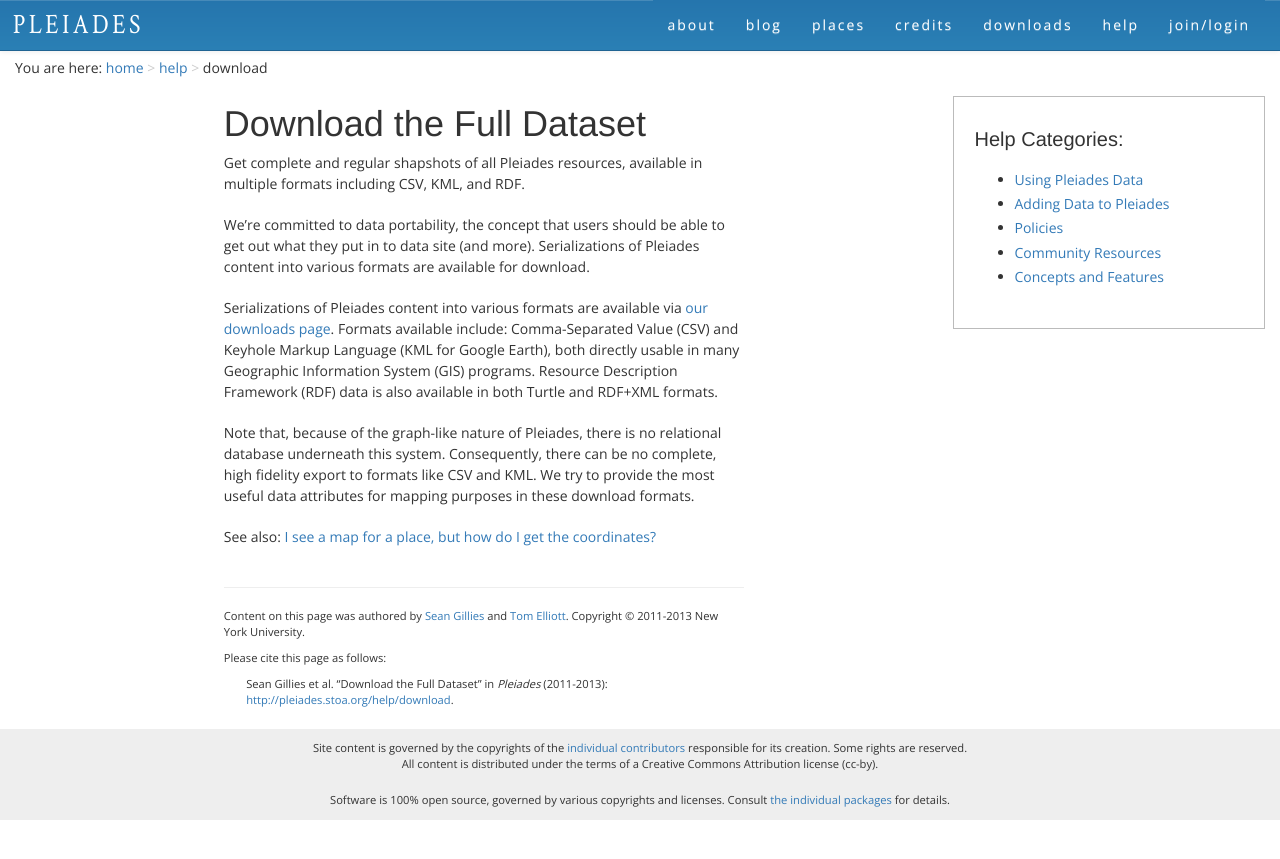
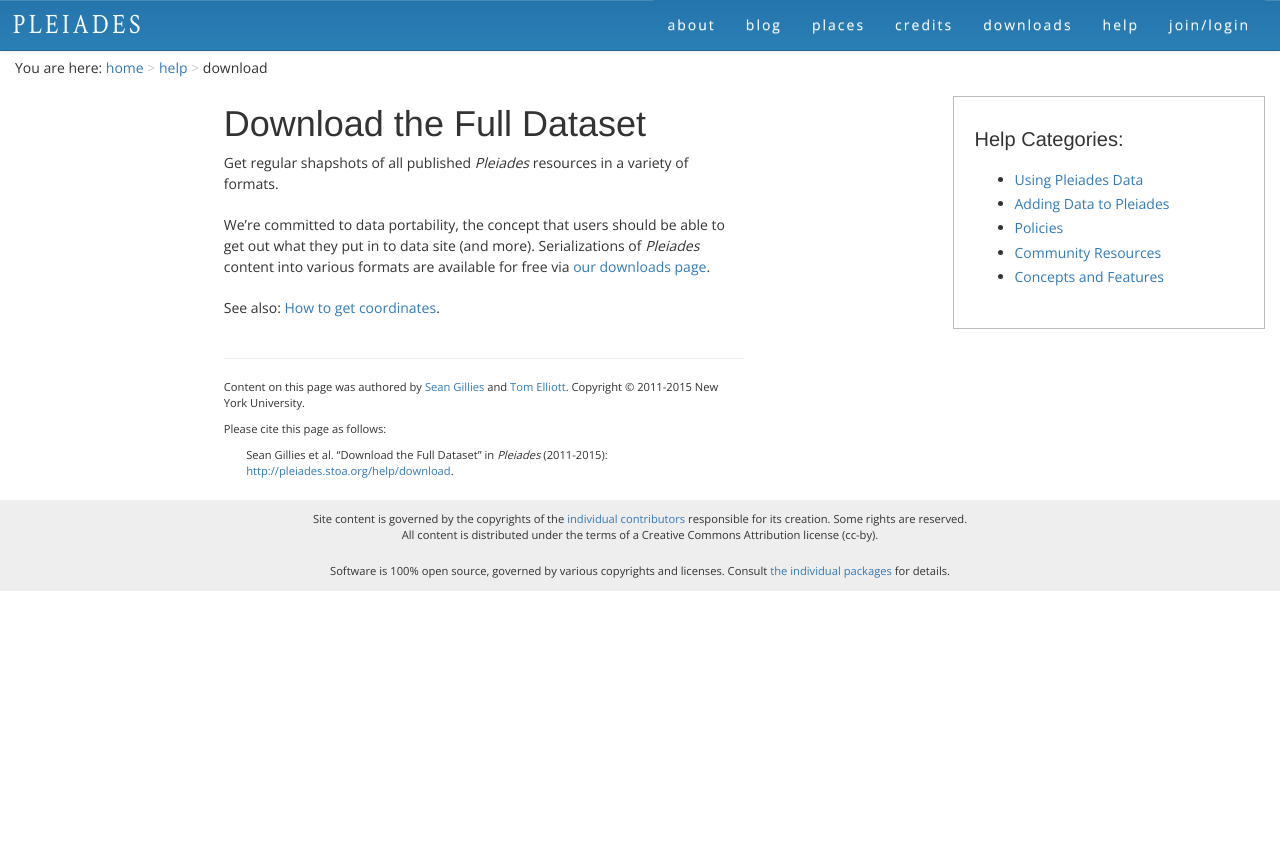
Before and after one commit to isawnyu/pleiades-static, a Jekyll site: the page built from _pages/help/download.md, in a window 1280 px wide. Shown: the top 859 px of the page. Built offline with Jekyll 4.4.1, drawn with Linux system fonts in a browser that asks for light colours.

Commit message:
streamline prose and update links

```diff
--- a/_pages/help/download.md
+++ b/_pages/help/download.md
@@ -1,5 +1,5 @@
 ---
-copyright: Copyright © 2011-2013 New York University.
+copyright: Copyright © 2011-2015 New York University.
 created: '2011-10-24'
 creators:
 - name: Sean Gillies
@@ -7,32 +7,18 @@ creators:
 - name: Tom Elliott
   path: /author/thomase
 layout: helppage
-modified: '2013-06-14'
+modified: '2015-12-08'
 permalink: /help/download
 title: Download the Full Dataset
 ---
 
 #  Download the Full Dataset
 
-Get complete and regular shapshots of all Pleiades resources, available in
-multiple formats including CSV, KML, and RDF.
+Get regular shapshots of all published _Pleiades_ resources in a variety of formats.
 
 We're committed to data portability, the concept that users should be able to
-get out what they put in to data site (and more). Serializations of Pleiades
-content into various formats are available for download.
+get out what they put in to data site (and more). Serializations of _Pleiades_
+content into various formats are available for free via [our
+downloads page](/downloads "Data for download").
 
-Serializations of Pleiades content into various formats are available via [our
-downloads page](../downloads "Data for download" ). Formats available include:
-Comma-Separated Value (CSV) and Keyhole Markup Language (KML for Google
-Earth), both directly usable in many Geographic Information System (GIS)
-programs. Resource Description Framework (RDF) data is also available in both
-Turtle and RDF+XML formats.
-
-Note that, because of the graph-like nature of Pleiades, there is no
-relational database underneath this system. Consequently, there can be no
-complete, high fidelity export to formats like CSV and KML. We try to provide
-the most useful data attributes for mapping purposes in these download
-formats.
-
-See also: [I see a map for a place, but how do I get the coordinates?](27 "27.
-I see a map for a place, but how do I get the coordinates?" )
+See also: [How to get coordinates](get-coordinates).
```
